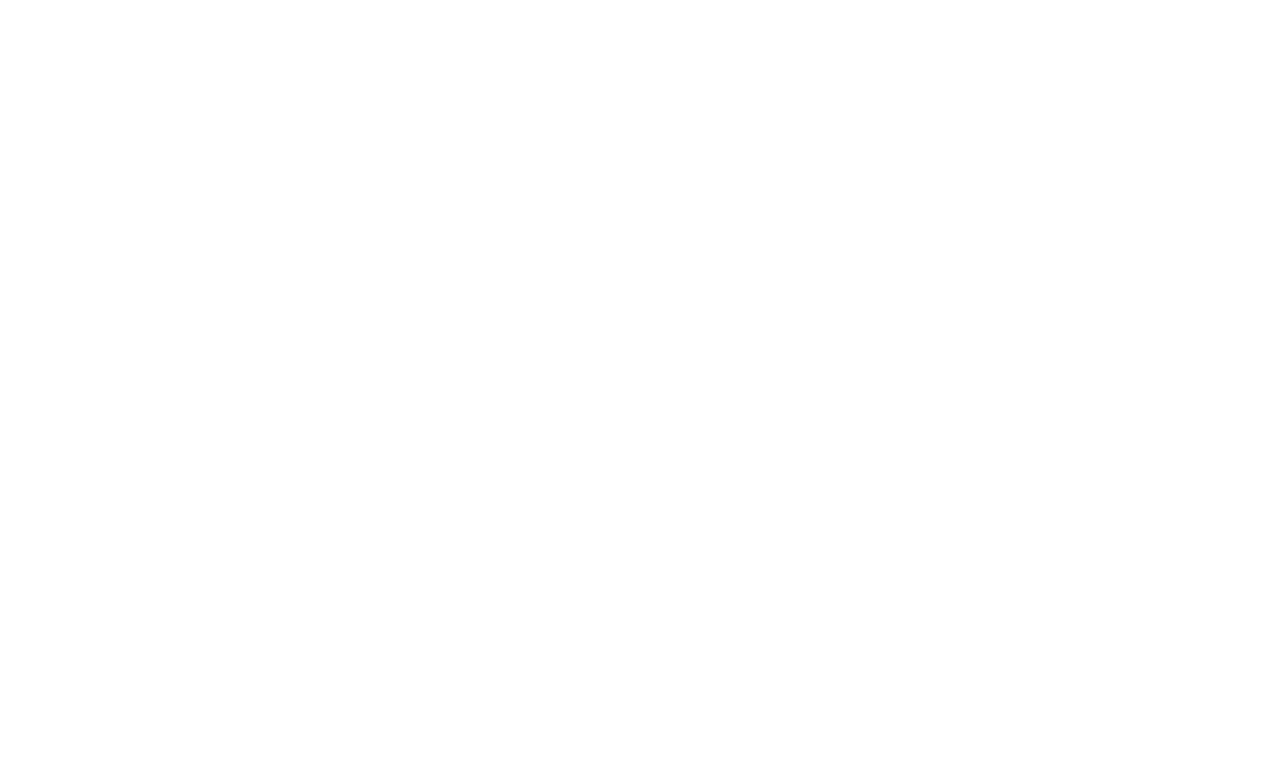
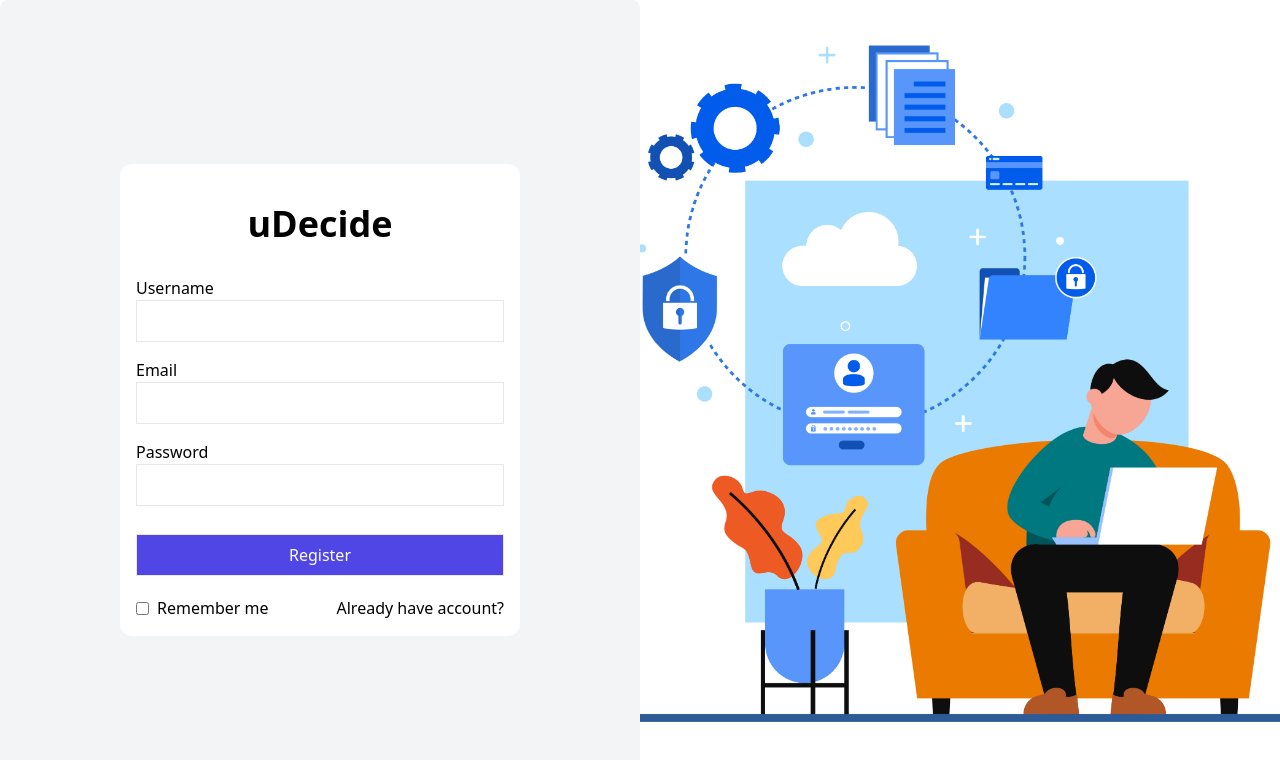
Before and after one commit to Krypthon-Hackathon-VITC/Team-45, a React (Create React App) app in the folder udecide/: page /signup in a window 1280 px wide. Before the commit this address had no page. Shown: the top 760 px of the page. Built offline with nearby package versions, Linux system fonts and the light colour scheme.

Commit message:
signup page ui created

```diff
--- a/udecide/src/App.js
+++ b/udecide/src/App.js
@@ -1,6 +1,7 @@
 
 import { BrowserRouter, Routes, Route } from "react-router-dom";
 import Login from './pages/login';
+import Signup from './pages/signup';
 
 function App() {
   return (
@@ -9,6 +10,7 @@
 
         <Routes>
         <Route exact path="/login" element={<Login/>} />
+        <Route exact path="/signup" element={<Signup/>} />
         </Routes>
       </BrowserRouter>
     </>
--- a/udecide/src/pages/login.js
+++ b/udecide/src/pages/login.js
@@ -1,33 +1,42 @@
-import React from 'react'
-import img from '../assets/login-bg.jpg'
+import React from "react";
+import img from "../assets/signup-bg.jpg";
 
 const login = () => {
   return (
-    <div className=' grid grid-cols-1 sm:grid-cols-2 h-screen w-full'>
-      <div className='hidden sm:block rounded-lg'>
-        <img className=' w-full h-full object-cover' src={img} alt=''/>
-
+    <div className=" grid grid-cols-1  xl:grid-cols-2 h-screen w-full">
+      <div className="hidden xl:block rounded-lg">
+        <img className=" w-full h-full object-cover" src={img} alt="" />
       </div>
-      <div className=' bg-gray-100 flex flex-col justify-center rounded-lg'>
-        <form action="/home" className=' max-w-[400px] w-full mx-auto bg-white p-4 rounded-xl'>
-            <h2 className=' text-4xl text-center font-bold py-6'>uDecide</h2>
-            <div className=' flex flex-col py-2'>
-                <label>Username</label>
-                <input className=' border p-2' type="text" />
-            </div>
-            <div className=' flex flex-col py-2'>
-                <label>Password</label>
-                <input className=' border p-2' type="password" />
-            </div>
-            <button className=' border w-full my-5 py-2 bg-indigo-600 hover:bg-indigo-500 text-white'>Sign In</button>
-            <div className=' flex justify-between'>
-                <p className=' flex items-center'><input className=' mr-2' type="checkbox" />Remember me</p>
-                <p><a href='/'>Create an Account?</a></p>
-            </div>
+      <div className=" bg-gray-100 flex flex-col justify-center rounded-lg">
+        <form
+          action="/home"
+          className=" max-w-[400px] w-full mx-auto bg-white p-4 rounded-xl"
+        >
+          <h2 className=" text-4xl text-center font-bold py-6">uDecide</h2>
+          <div className=" flex flex-col py-2">
+            <label>Username</label>
+            <input className=" border p-2" type="text" />
+          </div>
+          <div className=" flex flex-col py-2">
+            <label>Password</label>
+            <input className=" border p-2" type="password" />
+          </div>
+          <button className=" border w-full my-5 py-2 bg-indigo-600 hover:bg-indigo-500 text-white">
+            Sign In
+          </button>
+          <div className=" flex justify-between">
+            <p className=" flex items-center">
+              <input className=" mr-2" type="checkbox" />
+              Remember me
+            </p>
+            <p>
+              <a href="/signup">Create an Account?</a>
+            </p>
+          </div>
         </form>
       </div>
     </div>
-  )
-}
+  );
+};
 
-export default login
+export default login;
--- a/udecide/src/pages/signup.js
+++ b/udecide/src/pages/signup.js
@@ -0,0 +1,46 @@
+import React from "react";
+import img1 from "../assets/login-bg.jpg";
+
+const signup = () => {
+  return (
+    <div className=" grid grid-cols-1 xl:grid-cols-2 h-screen w-full">
+      <div className=" bg-gray-100 flex flex-col justify-center rounded-lg">
+        <form
+          action="/home"
+          className=" max-w-[400px] w-full mx-auto bg-white p-4 rounded-xl"
+        >
+          <h2 className=" text-4xl text-center font-bold py-6">uDecide</h2>
+          <div className=" flex flex-col py-2">
+            <label>Username</label>
+            <input className=" border p-2" type="text" />
+          </div>
+          <div className=" flex flex-col py-2">
+            <label>Email</label>
+            <input className=" border p-2" type="email" />
+          </div>
+          <div className=" flex flex-col py-2">
+            <label>Password</label>
+            <input className=" border p-2" type="password" />
+          </div>
+          <button className=" border w-full my-5 py-2 bg-indigo-600 hover:bg-indigo-500 text-white">
+            Register
+          </button>
+          <div className=" flex justify-between">
+            <p className=" flex items-center">
+              <input className=" mr-2" type="checkbox" />
+              Remember me
+            </p>
+            <p>
+              <a href="/login">Already have account?</a>
+            </p>
+          </div>
+        </form>
+      </div>
+      <div className="hidden  xl:block rounded-lg">
+        <img className=" w-full h-full object-cover" src={img1} alt="" />
+      </div>
+    </div>
+  );
+};
+
+export default signup;
```
